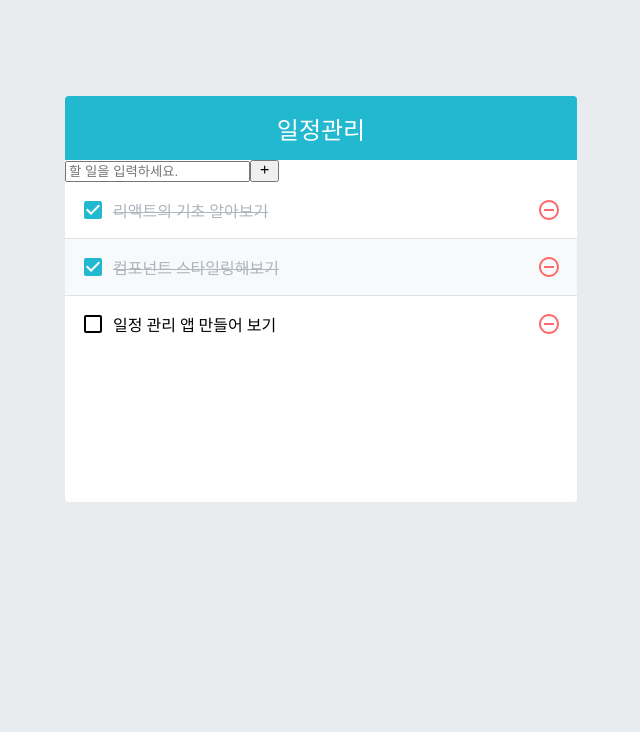
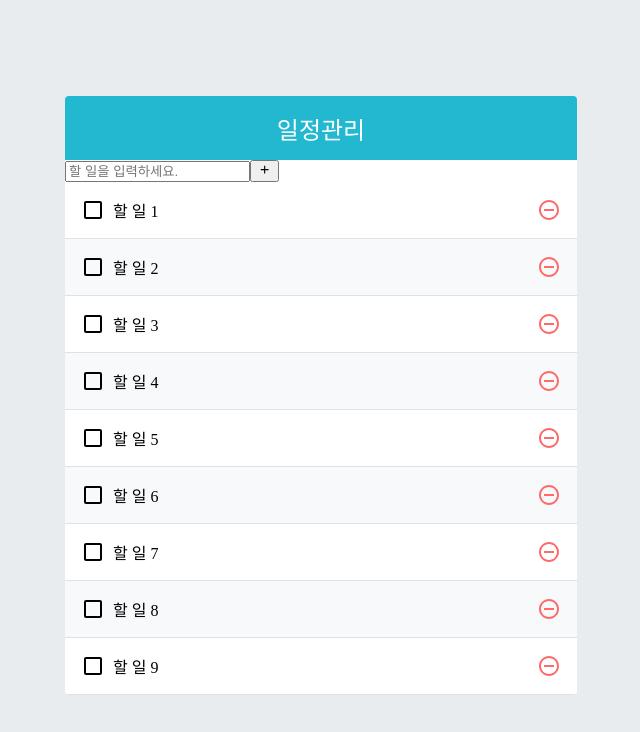
Before and after one commit to Seo-Hongju/todo-app, a React (Create React App) app: page / in a window 1280 px wide. Shown: the top 732 px of the page, without its empty margins (319-959 px from the left). Built offline with nearby package versions, Linux system fonts and the light colour scheme.

Commit message:
part 11.5 commit

```diff
--- a/src/App.js
+++ b/src/App.js
@@ -1,61 +1,59 @@
-import React, { useCallback, useRef, useState } from 'react';
+import React, { useCallback, useReducer, useRef } from 'react';
 import TodoTemplate from './components/TodoTemplate';
 import TodoInsert from './components/TodoInsert';
 import TodoList from './components/TodoList';
 
+function createBulkTodos() {
+  const array = [];
+  for (let i = 1; i <= 2500; i++) {
+    array.push({
+      id: i,
+      text: `할 일 ${i}`,
+      checked: false,
+    });
+  }
+  return array;
+}
+
+function todoReducer(todos, action) {
+  switch (action.type) {
+    case 'INSERT': // 새로 추가
+      return todos.concat(action.todo);
+    case 'REMOVE': // 제거
+      return todos.filter((todo) => todo.id !== action.id);
+    case 'TOGGLE': // 토글
+      return todos.map((todo) =>
+        todo.id === action.id ? { ...todo, checked: !todo.checked } : todo
+      );
+    default:
+      return todos;
+  }
+}
+
 const App = () => {
-  const [todos, setTodos] = useState([
-    {
-      id: 1,
-      text: '리액트의 기초 알아보기',
-      checked: true,
-    },
-    {
-      id: 2,
-      text: '컴포넌트 스타일링해보기',
-      checked: true,
-    },
-    {
-      id: 3,
-      text: '일정 관리 앱 만들어 보기',
-      checked: false,
-    },
-  ]);
+  const [todos, dispatch] = useReducer(todoReducer, undefined, createBulkTodos);
 
   //고윳값으로 사용될 id
   // ref를 사용하여 변수 담기
-  const nextId = useRef(4);
+  const nextId = useRef(2501);
 
-  const onInsert = useCallback(
-    (text) => {
+  const onInsert = useCallback((text) => {
     const todo = {
       id: nextId.current,
       text,
       checked: false,
     };
-      setTodos(todos.concat(todo));
+    dispatch({ type: 'INSERT', todo });
     nextId.current += 1; // nextId 1씩 더하기
-    },
-    [todos]
-  );
+  }, []);
 
-  const onRemove = useCallback(
-    (id) => {
-      setTodos(todos.filter((todo) => todo.id !== id));
-    },
-    [todos]
-  );
+  const onRemove = useCallback((id) => {
+    dispatch({ type: 'REMOVE', id });
+  }, []);
 
-  const onToggle = useCallback(
-    (id) => {
-      setTodos(
-        todos.map((todo) =>
-          todo.id === id ? { ...todo, checked: !todo.checked } : todo
-        )
-      );
-    },
-    [todos]
-  );
+  const onToggle = useCallback((id) => {
+    dispatch({ type: 'TOGGLE', id });
+  }, []);
 
   return (
     <TodoTemplate>
--- a/src/components/TodoListItem.js
+++ b/src/components/TodoListItem.js
@@ -23,4 +23,4 @@
   );
 };
 
-export default TodoListItem;
+export default React.memo(TodoListItem);
```
Lines whose indentation alone changed are shown as unchanged.
